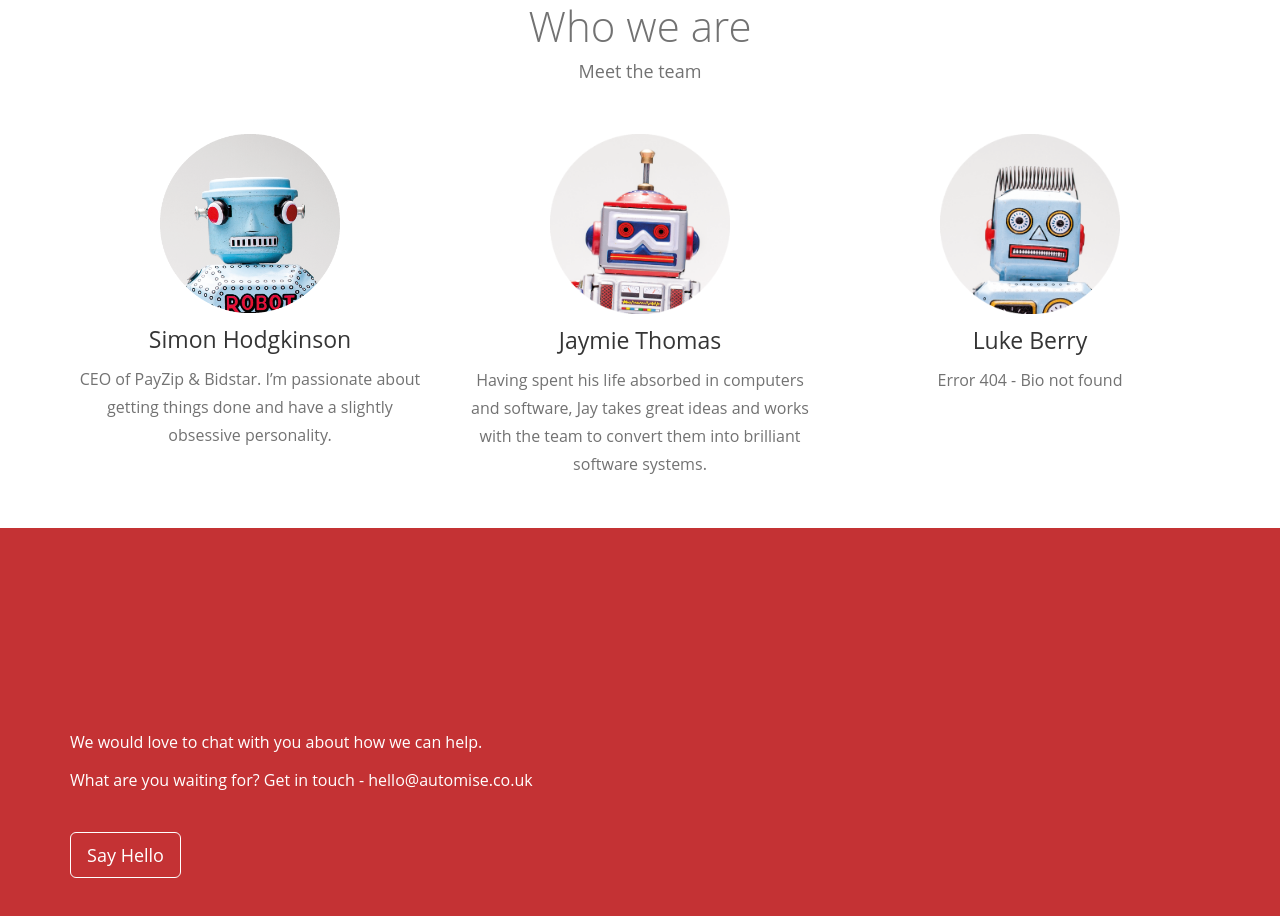
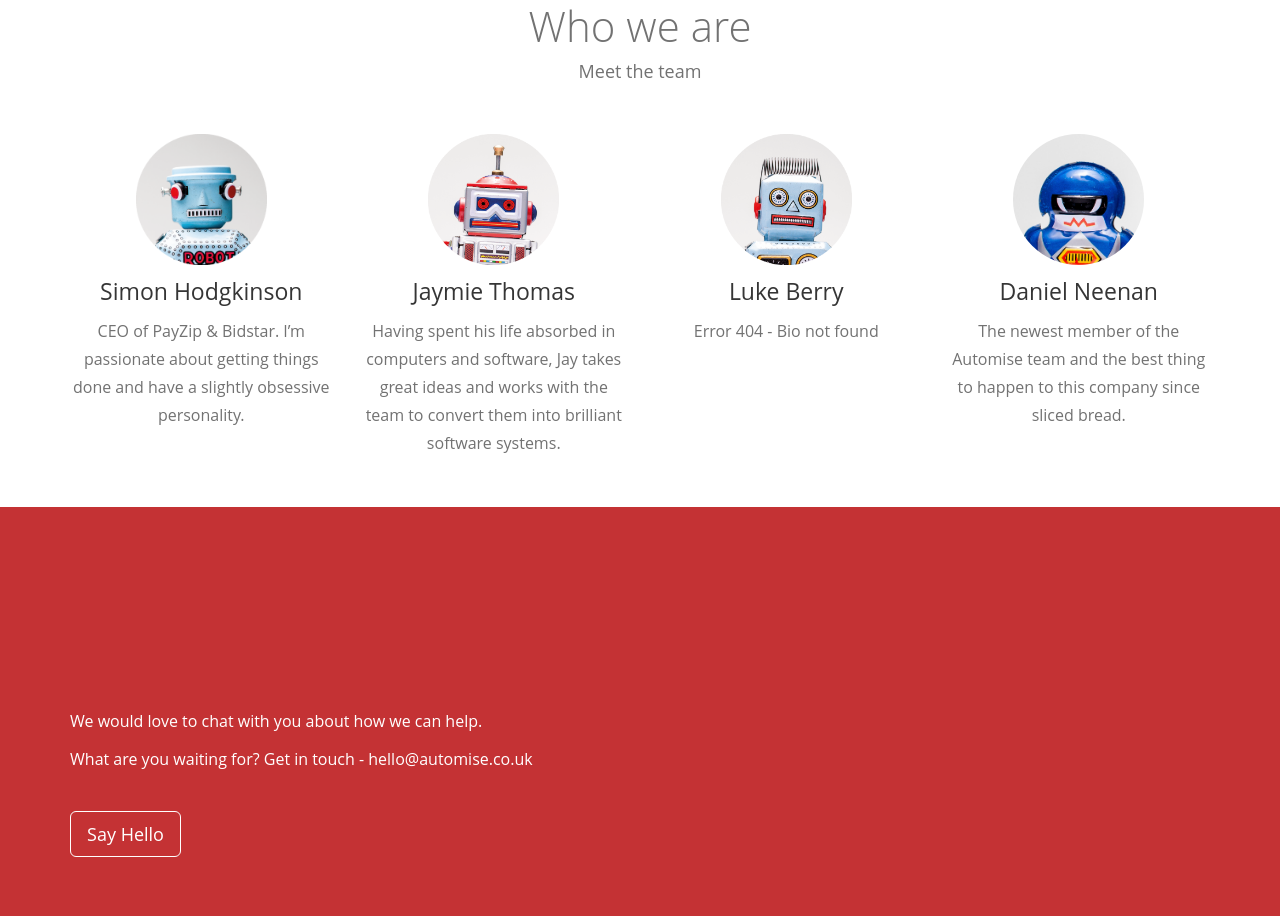
Before and after one commit to automise/automise-brochure, a website: page index.html in a window 1280 px wide. Shown: the part 3289-4205 px from the top of the page. Drawn offline with nearby package versions, Linux system fonts and the light colour scheme.

Commit message:
Added the Dan robot and removed twitter links from names
Image place holder for now until a circular cropped image can be supplied.
General consession said for us to remover our twitter handles from our names.

```diff
--- a/css/custom.css
+++ b/css/custom.css
@@ -177,6 +177,9 @@ h4 {
 .meet-the-team a:hover {
     text-decoration: none;
 }
+.circle-border {
+    border-radius: 50%;
+}
 @media(max-width: 700px) {
     .vmiddle {
         top: 100%;
--- a/index.html
+++ b/index.html
@@ -209,26 +209,33 @@
                             </div>
                         </div>
                         <div class="row">
-                            <div class="col-sm-4 intro-content">
+                            <div class="col-sm-6 col-md-3 intro-content">
                                 <div class="icon-lg">
                                     <img src="build/img/simon-robot.png" width="50%" />
                                 </div>
-                                <h4><a href="http://twitter.com/sihodgkinson" target="_BLANK">Simon Hodgkinson</a></h4>
+                                <h4>Simon Hodgkinson</h4>
                                 <p>CEO of PayZip &amp; Bidstar. I’m passionate about getting things done and have a slightly obsessive personality.</p>
                             </div>
-                            <div class="col-sm-4 intro-content">
+                            <div class="col-sm-6 col-md-3 intro-content">
                                 <div class="icon-lg">
                                     <img src="build/img/jay-robot.png" width="50%" />
                                 </div>
-                                <h4><a href="http://twitter.com/jaymiethomas" target="_BLANK">Jaymie Thomas</a></h4>
+                                <h4>Jaymie Thomas</h4>
                                 <p>Having spent his life absorbed in computers and software, Jay takes great ideas and works with the team to convert them into brilliant software systems.</p>
                             </div>
-                            <div class="col-sm-4 intro-content">
+                            <div class="col-sm-6 col-md-3 intro-content">
                                 <div class="icon-lg">
                                     <img src="build/img/luke-robot.png" width="50%" />
                                 </div>
-                                <h4><a href="http://twitter.com/lukeberry99" target="_BLANK">Luke Berry</a></h4>
+                                <h4>Luke Berry</h4>
                                 <p>Error 404 - Bio not found</p>
+                            </div>
+                            <div class="col-sm-6 col-md-3 intro-content">
+                                <div class="icon-lg">
+                                    <img src="build/img/dan-robot.jpg" width="50%" style="border-radius: 50%" />
+                                </div>
+                                <h4>Daniel Neenan</h4>
+                                <p>The newest member of the Automise team and the best thing to happen to this company since sliced bread.</p>
                             </div>
                         </div>
                     </div>
```
Also changed, not shown: build/img/dan-robot.jpg (added).
